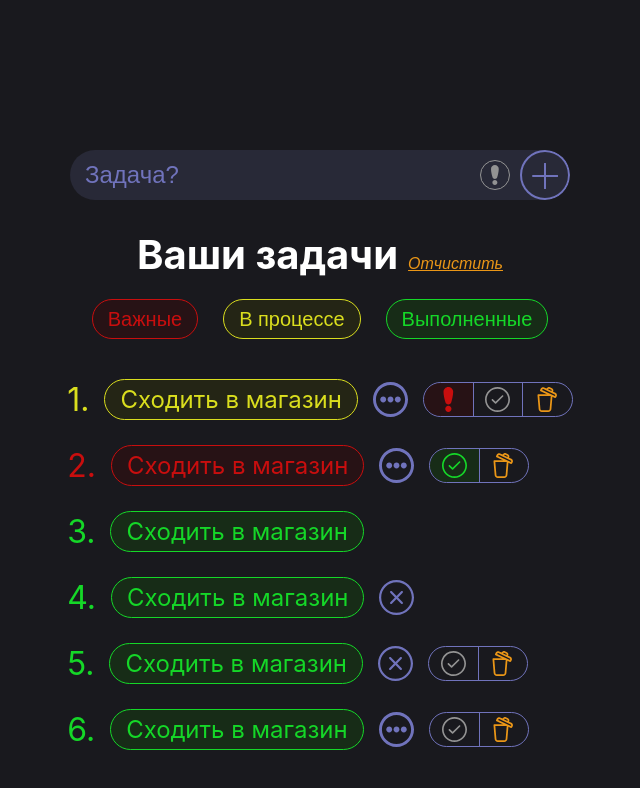
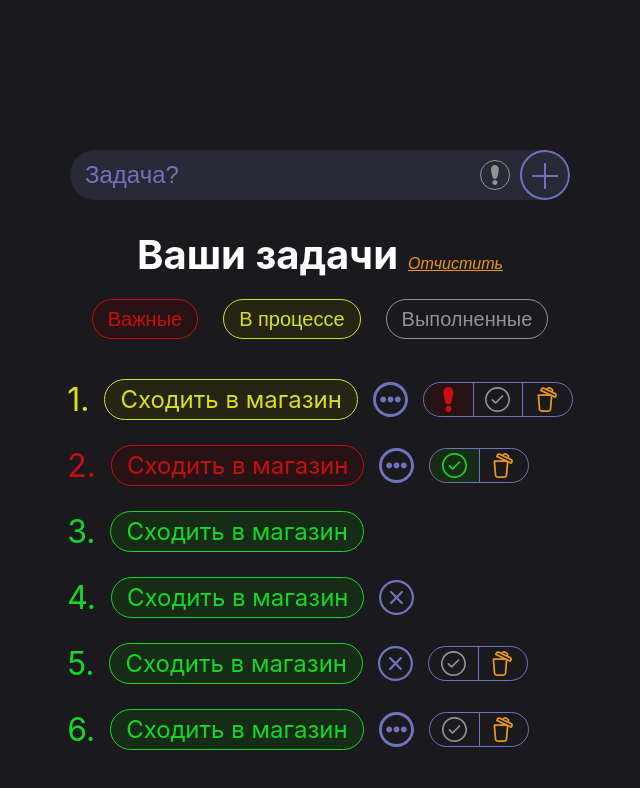
Before and after one commit to StMelik/vue-todo-app, a Vue app: page / in a window 1280 px wide. Shown: the top 788 px of the page, without its empty margins (320-960 px from the left). Built offline with nearby package versions, Linux system fonts and the light colour scheme.

Commit message:
feat: настроить фильтр vuex

```diff
--- a/src/components/AppFilter/AppFilter.scss
+++ b/src/components/AppFilter/AppFilter.scss
@@ -17,19 +17,19 @@
         color: $disabled;
         transition: all .3s;
 
-        &_important.active  {
+        &_important-active  {
                 border-color: $important;
                 background-color: $important-bg;
                 color: $important;
         }
 
-        &_process.active  {
+        &_process-active  {
                 border-color: $process;
                 background-color: $process-bg;
                 color: $process;
         }
 
-        &_done.active  {
+        &_done-active  {
                 border-color: $done;
                 background-color: $done-bg;
                 color: $done;
--- a/src/components/AppFilter/AppFilter.vue
+++ b/src/components/AppFilter/AppFilter.vue
@@ -1,17 +1,70 @@
 <template>
 <div class="filter">
-  <button class="filter__button filter__button_important active">Важные</button>
-  <button class="filter__button filter__button_process active">В процессе</button>
-  <button class="filter__button filter__button_done active">Выполненные</button>
+  <button
+    class="filter__button filter__button_important"
+    :class="filters.hasImportant && 'filter__button_important-active'"
+    @click="handleStateFilters"
+  >Важные</button>
+  <button
+    class="filter__button filter__button_process"
+    :class="filters.hasProcess && 'filter__button_process-active'"
+    @click="handleStateFilters"
+  >В процессе</button>
+  <button
+    class="filter__button filter__button_done"
+    :class="filters.hasDone && 'filter__button_done-active'"
+    @click="handleStateFilters"
+  >Выполненные</button>
 </div>
 
 </template>
 
 <script>
+import { mapMutations, mapState } from 'vuex';
+
 export default {
 
+
+  computed: {
+    ...mapState({
+      filters: state => state.appStatus.filters,
+    })
+  },
+
+  methods: {
+    ...mapMutations({
+      setFilters: 'appStatus/setFilters',
+    }),
+
+    handleStateFilters(evt) {
+      const isImportantButton = evt.target.className.includes('important');
+      const isProcessButton = evt.target.className.includes('process');
+      const isDoneButton = evt.target.className.includes('done');
+
+      if (isImportantButton) {
+        if (!this.filters.hasImportant) {
+          this.setFilters({hasImportant: true})
+        } else {
+          this.setFilters({hasImportant: false})
+        }
+      } else if (isProcessButton) {
+        if (!this.filters.hasProcess) {
+          this.setFilters({hasProcess: true})
+        } else {
+          this.setFilters({hasProcess: false})
+        }
+      } else if (isDoneButton) {
+        if (!this.filters.hasDone) {
+          this.setFilters({hasDone: true})
+        } else {
+          this.setFilters({hasDone: false})
+        }
+      }
+    },
+  },
 }
 </script>
+
 
 <style lang="scss" scoped>
 @import './AppFilter'
--- a/src/store/appStatus.js
+++ b/src/store/appStatus.js
@@ -4,7 +4,7 @@ export default {
     state: {
         task: '',
         isImortantTask: false,
-        filter: {
+        filters: {
             hasImportant: true,
             hasProcess: true,
             hasDone: false,
@@ -21,10 +21,10 @@ export default {
             state.isImortantTask = payload
         },
 
-        setFilter(state, payload) {
-            state.filter = {
-                ...state.filter,
-                payload
+        setFilters(state, payload) {
+            state.filters = {
+                ...state.filters,
+                ...payload
             }
         },
     },
```
